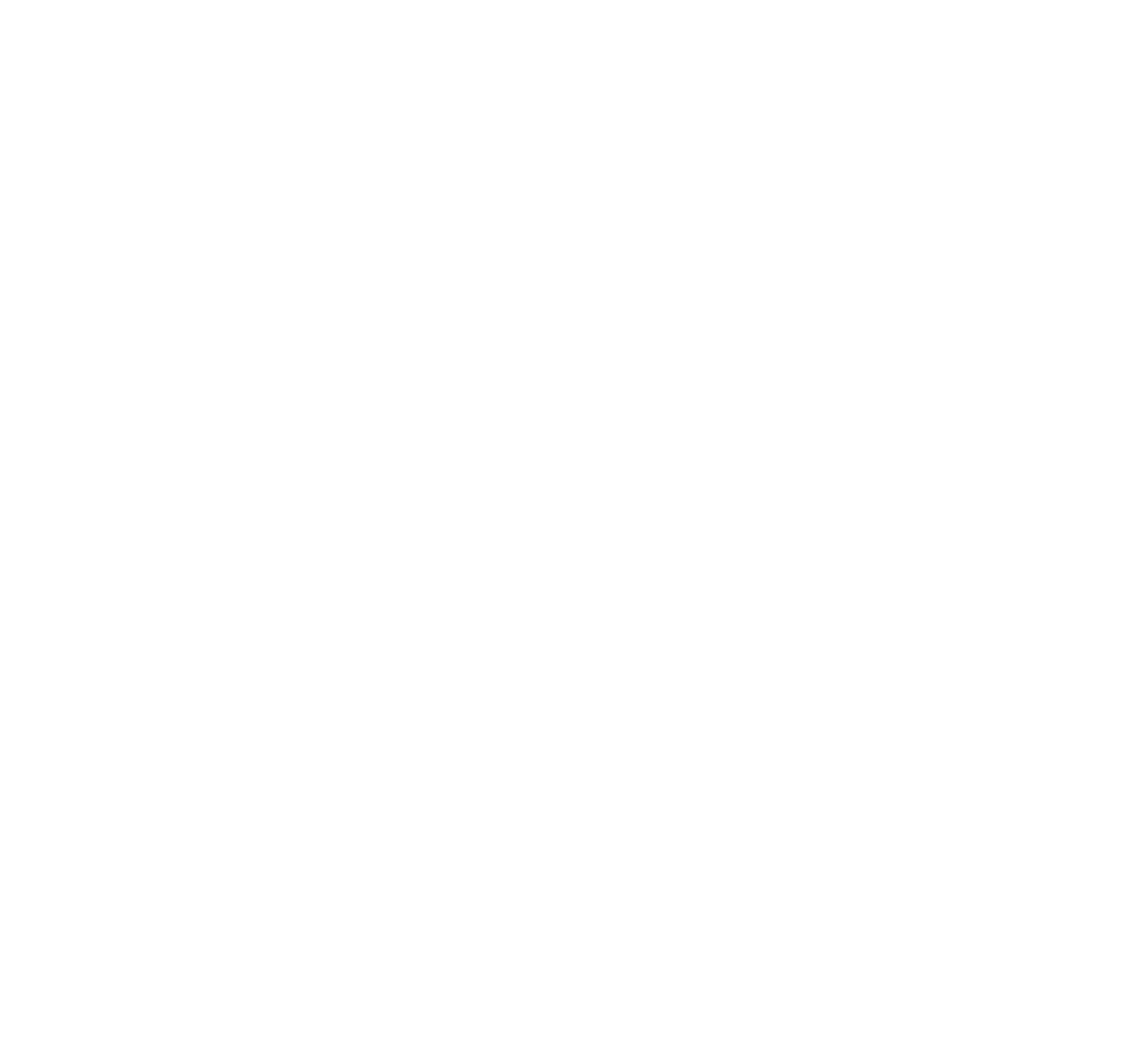
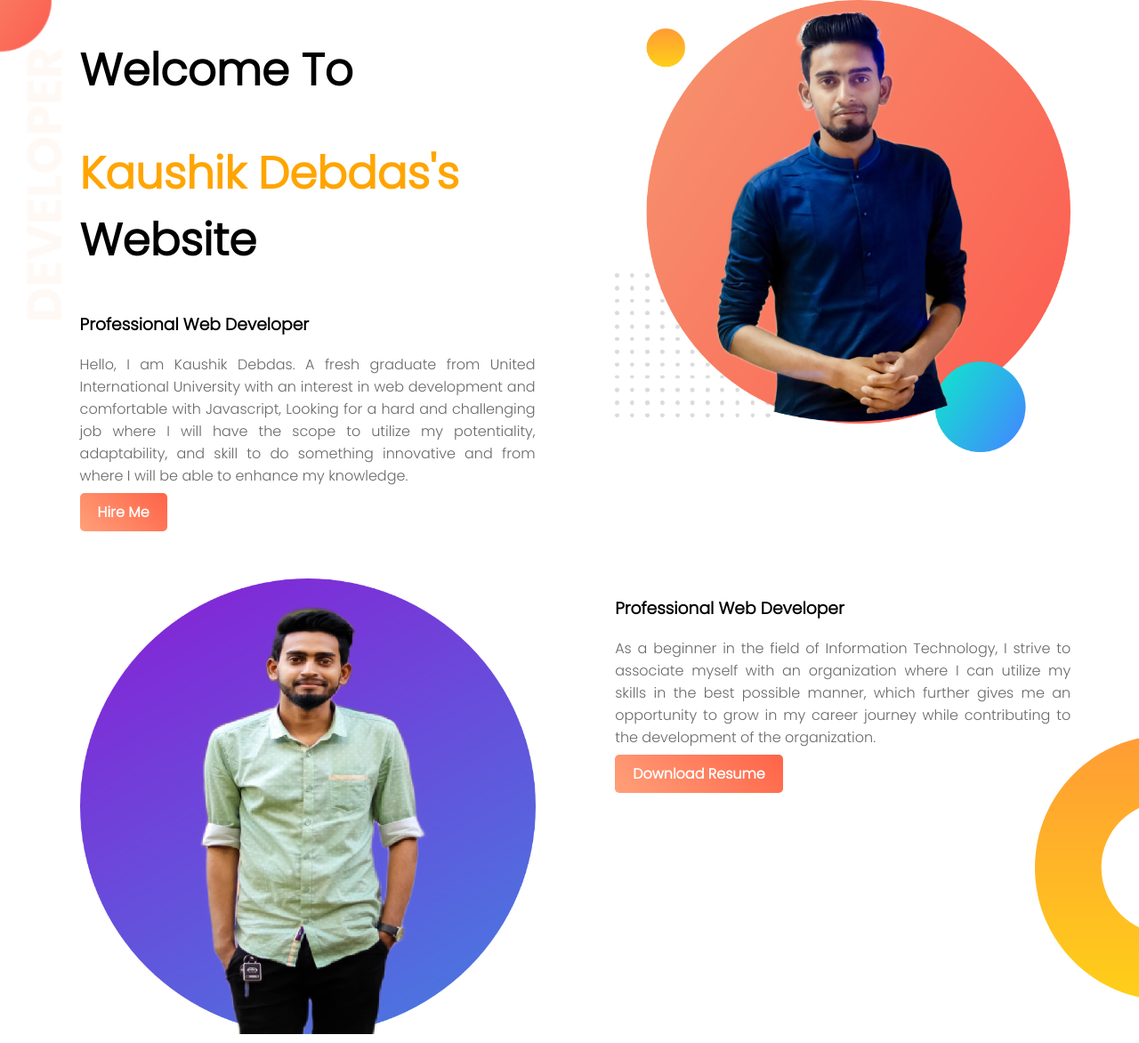
Before and after one commit to KaushikDebdas/Web_Portfolio, a plain HTML site: page index.html in a window 1280 px wide. Shown: the whole page at 89% size. Before the commit the page ends 800 px from the top, so only its background shows below. Drawn offline with Linux system fonts and the light colour scheme.

Commit message:
top-banner & resume part complete

```diff
--- a/css/style.css
+++ b/css/style.css
@@ -1,16 +1,62 @@
-.container{
-    background-color: lightblue;
+/*Top Part*/
+body{
+    margin: 0;
+    padding: 0px;
+    font-family: 'Poppins', sans-serif;
 }
-div{
-    height: 100px;
-    width: 100px;
+h1{
+    font-size: 50px;
 }
-#first{
-    background-color: forestgreen;
+p{
+    color: dimgray;
 }
-#second{
-    background-color: greenyellow;
+section{
+    height: 500px;
+    padding-bottom: 150px;
 }
-#third{
-    background-color: hotpink;
+.top-banner{
+    background-image: url("../image/top-banner.png");
+    background-repeat: no-repeat;
 }
+.name-highlight{
+    color: orange;
+}
+.button{
+    background-color: orange;
+}
+.half-width{
+    width: 40%;
+    float: left;
+    margin-left: 5%;
+    padding-left: 2%;
+}
+.half-width img{
+    width: 100%;
+}
+.half-width p{
+    text-align: justify;
+}
+/*Button*/
+.HireMe-Button{
+    text-decoration: none;
+    padding: 10px 20px;
+    border-radius: 5px;
+    background-image: linear-gradient(45deg, lightSalmon , tomato);
+    font-weight: bold;
+    color: white;
+
+}
+/* Resume Section */
+.resume-area{
+    background-image: url("../image/dream-bg.png");
+    background-repeat: no-repeat;
+    background-position: right;
+}
+.Resume-Button{
+    text-decoration: none;
+    padding: 10px 20px;
+    border-radius: 5px;
+    background-image: linear-gradient(45deg, lightSalmon , tomato);
+    font-weight: bold;
+    color: white;
+}
--- a/index.html
+++ b/index.html
@@ -5,14 +5,44 @@
     <meta http-equiv="X-UA-Compatible" content="IE=edge">
     <meta name="viewport" content="width=device-width, initial-scale=1.0">
     <title>My Portfolio</title>
+    <link rel="preconnect" href="https://fonts.googleapis.com">
+    <link rel="preconnect" href="https://fonts.gstatic.com" crossorigin>
+    <link href="https://fonts.googleapis.com/css2?family=Poppins:wght@100;300&display=swap" rel="stylesheet">
     <link rel="stylesheet" href="css/style.css">
 </head>
 <body>
     <header>
 
     </header>
-    <footer>
+    <!--Top Part-->
+    <section class="top-banner">
+        <div class="half-width">
+            <h1>Welcome To</h1>
+            <h1><span class="name-highlight">Kaushik Debdas's </span>Website</h1>
 
-    </footer>
+            <h3>Professional Web Developer</h3>
+            <p>Hello, I am Kaushik Debdas. A fresh graduate from United International University with an interest in web development and comfortable with Javascript, Looking for a hard and challenging job where I will have the scope to utilize my potentiality, adaptability, and skill to do something innovative and from where I will be able to enhance my knowledge.</p>
+            <a href="https://www.linkedin.com/in/kaushik-debdas-233589208/" target="_blank" class="HireMe-Button">Hire Me</a>
+        </div>
+        <div class="half-width">
+            <img src="image/Kaushik_1.png" alt="">
+        </div>
+    </section>
+    <!--End Top Part-->
+
+    <!--Download Resume Part-->
+    <section class="resume-area">
+        <div class="half-width">
+            <img src="image/Kaushik_2.png" alt="">
+        </div>
+        <div class="half-width">
+            <h3>Professional Web Developer</h3>
+            <p>As a beginner in the field of Information Technology, I strive to associate myself with an organization where I can utilize my skills in the best possible manner, which further gives me an opportunity to grow in my career journey while contributing to the development of the organization.</p>
+            <a href="https://drive.google.com/file/d/1iy82sly1Dcr6dW8EAcmRv1FAxB8mYJk5/view?usp=sharing" target="_blank" class="Resume-Button">Download Resume</a>
+        </div>
+    </section>
+    <!--End Download Resume Part-->
+
+    <footer></footer>
 </body>
 </html>
```
Also changed, not shown: image/Kaushik_1.png (added), image/Kaushik_2.png (added), 2 other files.
